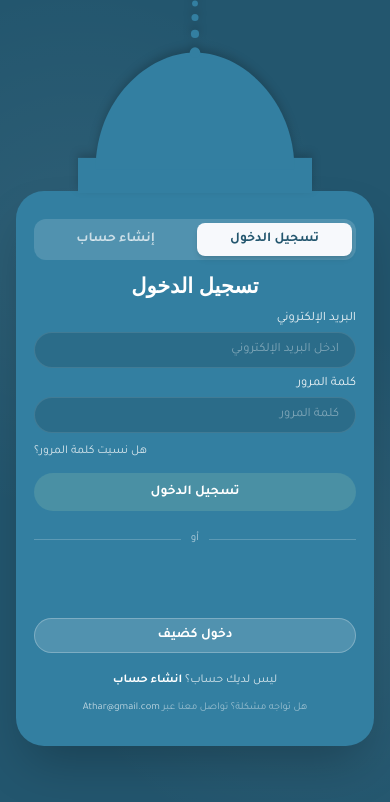
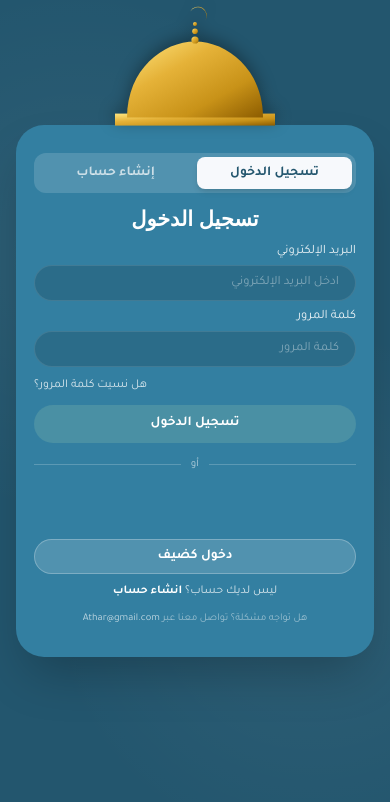
Before and after one commit to AshrafRedaRadi/Athar, a React (Vite) app: page /login in a window 390 px wide. Shown: the top 802 px of the page. Built offline with nearby package versions, Linux system fonts and the light colour scheme; no server answers; a web font is replaced by a local one.

Commit message:
fixes in Login page

```diff
--- a/src/components/auth/AuthLayout.jsx
+++ b/src/components/auth/AuthLayout.jsx
@@ -3,44 +3,58 @@ import alAqsaImg from '../../assets/al-aqsa.jpg';
 export default function AuthLayout({ children }) {
   return (
     <div
-      className="min-h-screen w-full flex items-center justify-center pt-[30vw] pb-6 px-4 md:p-5 md:h-screen md:w-screen md:overflow-hidden"
+      className="min-h-screen w-full flex flex-col items-center justify-start md:justify-center pt-2 sm:pt-4 pb-6 px-4 md:p-5 md:h-screen md:w-screen md:overflow-hidden"
       style={{
         backgroundColor: '#23566e',
         backgroundImage:
           'radial-gradient(circle at 20% 30%, rgba(255,255,255,0.05) 0%, transparent 40%), radial-gradient(circle at 80% 70%, rgba(255,255,255,0.05) 0%, transparent 40%)',
       }}
     >
-      <div className="relative w-full max-w-[1050px] h-auto min-h-0 md:h-full md:max-h-[94vh] flex flex-col items-center">
+      <div className="w-full max-w-[1050px] h-auto min-h-0 md:h-full md:max-h-[94vh] flex flex-col items-center justify-start md:justify-center">
 
-        <div
-          className="block md:hidden absolute top-0 -translate-y-[calc(100%-2px)] pointer-events-none z-20
-                     w-[60vw] sm:w-[45vw]"
-        >
+        {/* ── 1. القبة للموبايل (باللون الذهبي) ── */}
+        <div className="block md:hidden w-[45vw] max-w-[160px] -mb-[1px] z-20 shrink-0">
           <svg
-            viewBox="0 -100 200 230"
-            className="w-full h-auto overflow-visible drop-shadow-[0_-4px_4px_rgba(0,0,0,0.18)]"
+            viewBox="0 -2 200 147"
+            className="w-full h-auto overflow-visible drop-shadow-[0_-4px_8px_rgba(0,0,0,0.35)]"
             preserveAspectRatio="xMidYMax meet"
           >
-            <g fill="#337FA1">
-              <rect x="0" y="100" width="200" height="30" />
+            <defs>
+              <linearGradient id="domeGold" x1="0%" y1="0%" x2="100%" y2="100%">
+                <stop offset="0%" stopColor="#FFE57F" />
+                <stop offset="35%" stopColor="#E5B238" />
+                <stop offset="70%" stopColor="#C89218" />
+                <stop offset="100%" stopColor="#8C5C00" />
+              </linearGradient>
+            </defs>
 
-              <path d="M15,110 C15,50 60,10 100,10 C140,10 185,50 185,110 Z" />
+            <g fill="url(#domeGold)">
+              {/* القاعدة */}
+              <rect x="0" y="130" width="200" height="15" />
 
-              <circle cx="100" cy="10" r="4.5" />
-              <circle cx="100" cy="-6" r="3.5" />
-              <circle cx="100" cy="-20" r="3" />
-              <circle cx="100" cy="-32" r="2.5" />
+              {/* جسم القبة */}
+              <path d="M15,135 C15,75 60,40 100,40 C140,40 185,75 185,135 Z" />
 
-              <path d="M96.5,-80 A17,17 0 1,1 113.5,-45 A13,13 0 1,0 96.5,-80 Z" transform="rotate(-15 100 -62)" />
+              {/* الدوائر */}
+              <circle cx="100" cy="38" r="4.5" />
+              <circle cx="100" cy="27" r="3.5" />
+              <circle cx="100" cy="18" r="2.5" />
+
+              {/* الهلال */}
+              <path
+                d="M96,1 A11,11 0 1,1 111,17 A8.5,8.5 0 1,0 96,1 Z"
+                transform="rotate(-15 100 9)"
+              />
             </g>
           </svg>
         </div>
 
-
+        {/* ── 2. الحاوية الرئيسية للكارت ── */}
         <div
           className="relative w-full h-full rounded-[28px] sm:rounded-[36px] overflow-hidden shadow-2xl flex flex-col md:flex-row z-10"
           style={{ backgroundColor: '#337FA1' }}
         >
+          {/* الصورة للشاشات الكبيرة (بالـ Curve الأصلي تماماً) */}
           <div
             className="relative w-[58%] h-full overflow-hidden hidden md:block shrink-0 z-[1]"
             style={{ backgroundColor: '#e8f1f3' }}
@@ -53,6 +67,7 @@ export default function AuthLayout({ children }) {
               }}
             />
 
+            {/* المسار الأصلي بدون أي تعديل في الإحداثيات */}
             <svg
               className="absolute top-0 right-0 w-full h-full pointer-events-none z-[2]"
               viewBox="0 0 100 100"
@@ -62,6 +77,7 @@ export default function AuthLayout({ children }) {
             </svg>
           </div>
 
+          {/* محتوى نموذج الدخول / التسجيل */}
           <div
             className="w-full md:w-[42%] h-auto md:h-full flex justify-center items-center py-6 px-4.5 sm:p-5 text-white z-[2] overflow-visible md:overflow-hidden"
             dir="rtl"
@@ -69,6 +85,7 @@ export default function AuthLayout({ children }) {
             {children}
           </div>
         </div>
+
       </div>
     </div>
   );
--- a/src/pages/LandingPage.jsx
+++ b/src/pages/LandingPage.jsx
@@ -361,7 +361,7 @@ export default function LandingPage() {
             transition={{ duration: 0.8, delay: 0.2 }}
             className="mb-6 px-5 py-2 rounded-full text-xs font-2 border"
             style={{ background: 'rgba(201,149,58,0.12)', borderColor: 'rgba(201,149,58,0.4)', color: '#e4b25e' }}>
-            ﴿ وَمَا آتَاكُمُ الرَّسُولُ فَخُذُوهُ ﴾
+            ﴿ وَمَا آتَاكُمُ الرَّسُولُ فَخُذُوهُ وَمَا نَهَاكُمْ عَنْهُ فَانتَهُوا وَاتَّقُوا اللَّهَ﴾
           </motion.div>
 
           {/* App name */}
--- a/src/pages/Login.jsx
+++ b/src/pages/Login.jsx
@@ -118,8 +118,6 @@ export default function Login() {
                   placeholder="كلمة المرور"
                   required
                 />
-
-                {/* لن تظهر الأيقونة إلا عند كتابة أحرف داخل الحقل */}
                 {password.length > 0 && (
                   <button
                     type="button"
@@ -142,7 +140,7 @@ export default function Login() {
               </div>
             </div>
 
-            <div className="text-left mb-1">
+            <div className="text-left mb-0.5">
               <button
                 type="button"
                 className="text-white/80 text-[0.75rem] no-underline hover:underline font-[Cairo,sans-serif] bg-transparent border-0 p-0 cursor-pointer"
@@ -154,18 +152,19 @@ export default function Login() {
             <button
               type="submit"
               disabled={isSubmitting}
-              className="w-full rounded-full bg-[#4A90A4] hover:bg-[#3b7687] disabled:opacity-50 text-white border-0 h-9.5 min-h-9.5 font-semibold text-[0.85rem] font-2 flex items-center justify-center mb-2 transition-colors cursor-pointer"
+              className="w-full rounded-full bg-[#4A90A4] hover:bg-[#3b7687] disabled:opacity-50 text-white border-0 h-9.5 min-h-9.5 font-semibold text-[0.85rem] font-2 flex items-center justify-center mb-1 transition-colors cursor-pointer"
             >
               {isSubmitting ? 'جاري تسجيل الدخول...' : 'تسجيل الدخول'}
             </button>
 
-            <div className="flex items-center my-1.5 gap-2.5">
+            <div className="flex items-center my-1 gap-2.5">
               <hr className="flex-1 border-white/20" />
               <span className="text-white/60 text-[0.7rem] font-2">أو</span>
               <hr className="flex-1 border-white/20" />
             </div>
 
-            <div className="w-full flex justify-center my-1.5 overflow-hidden rounded-full font-2">
+            {/* تم تمرير width={280} كـ Number مباشر لكي تظهر الأيقونة فوراً دون مساحة فارغة */}
+            <div className="w-full flex justify-center my-1 items-center min-h-[40px]">
               <GoogleLogin
                 onSuccess={(credentialResponse) => {
                   if (credentialResponse.credential) {
@@ -174,7 +173,7 @@ export default function Login() {
                 }}
                 onError={() => handleGoogleError()}
                 shape="circle"
-                width="100%"
+                width={280}
                 locale="ar"
                 text="continue_with"
               />
@@ -183,19 +182,19 @@ export default function Login() {
             <button
               type="button"
               onClick={handleGuestAuth}
-              className="w-full py-1.5 rounded-full bg-white/15 border border-white/25 text-white font-2 text-[0.85rem] font-semibold flex items-center justify-center cursor-pointer hover:bg-white/25 transition-colors"
+              className="w-full py-1.5 rounded-full bg-white/15 border border-white/25 text-white font-2 text-[0.85rem] font-semibold flex items-center justify-center cursor-pointer hover:bg-white/25 transition-colors mt-0.5"
             >
               دخول كضيف
             </button>
           </form>
 
-          <div className="text-center mt-1.5 text-[0.75rem] text-white/80 font-2 pt-3 ">
+          <div className="text-center mt-2 text-[0.75rem] text-white/80 font-2">
             ليس لديك حساب؟{' '}
             <Link
               to="/signup"
               className="text-white font-bold no-underline hover:underline font-2"
             >
-              انشاء حساب
+               انشاء حساب
             </Link>
           </div>
 
```
